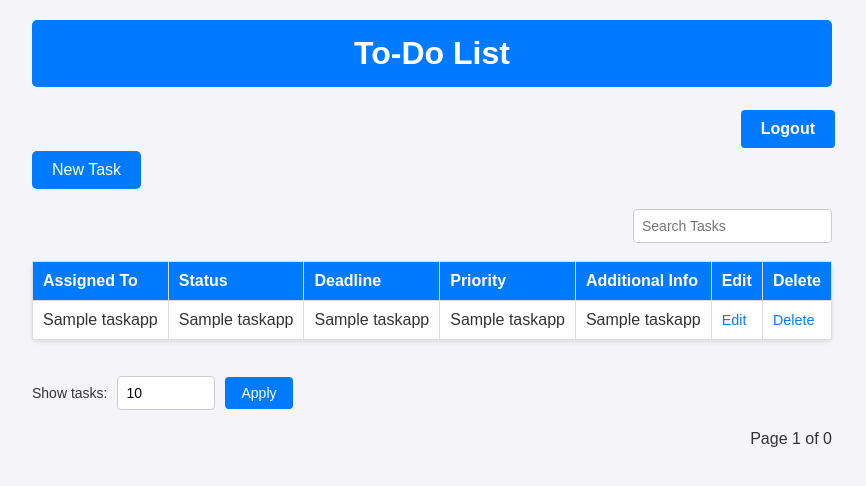
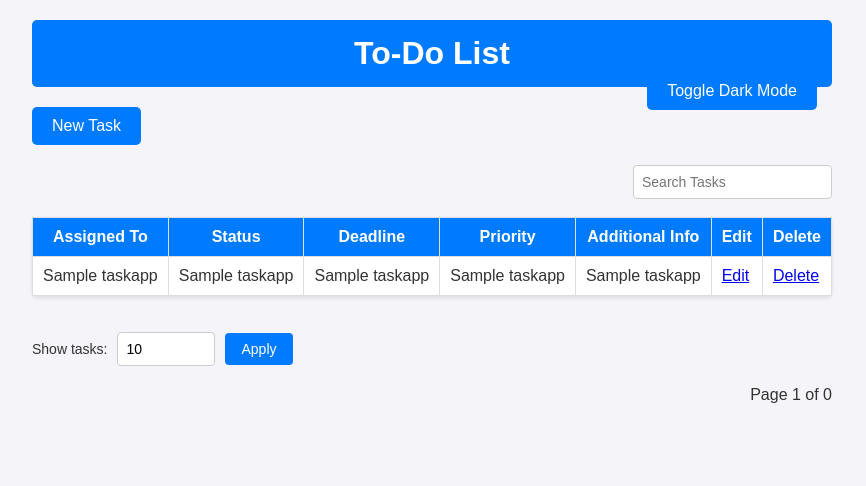
Before and after one commit to saimahankali/todoapp-flask, a Flask app: page / in a window 1280 px wide. Shown: the top 486 px of the page, without its empty margins (208-1074 px from the left). Run offline with Flask 2, Linux system fonts and the light colour scheme; the visitor is signed in with stand-in values (Sample User, id 1); a database or web service that is not in the repository returns one stand-in record (values such as "Sample title"); data that the repository does not hold is empty; some libraries are stand-ins or nearby versions.

Commit message:
Update index.html

```diff
--- a/templates/index.html
+++ b/templates/index.html
@@ -1,39 +1,3 @@
-<!-- <html>
-    <head>
-        <style>
-        .newTask{
-            align-content:left;
-            text-align-last: left;
-        }
-        </style>
-    </head>
-    <body>
-        <div class = 'newTask'>
-                 <a href="/addTask"><input type = 'submit' value="New Task"></a>
-        </div>
-        <center>
-        <table border="1" cellpadding="10" cellspacing="0">
-            <tr>
-                <th>Assigned To</th>
-                <th>Deadline</th>
-                <th>Additional Info</th>
-                <th>Edit</th>
-                <th>Delete</th>
-            </tr>
-            {% for task in tasks %}
-            <tr>
-                <td>{{ task[1] }}</td>
-                <td>{{ task[2] }}</td>
-                <td>{{ task[3] }}</td>
-                <td><a href = '{{url_for("editTask",id = task[0])}}'>Edit</a></td>
-                <td><a href="{{ url_for('deleteTask', id=task[0]) }}" onclick="return confirm('Are you sure you want to delete this task?');">Delete</a></td>
-            </tr>
-            {% endfor %}
-        </table>
-    </center>
-    </body>
-</html -->
-
 <!DOCTYPE html>
 <html lang="en">
 <head>
@@ -41,12 +5,31 @@
     <meta name="viewport" content="width=device-width, initial-scale=1.0">
     <title>To-Do List</title>
     <style>
+        :root {
+            --background-color-light: #f4f4f9;
+            --text-color-light: #333;
+            --background-color-dark: #121212;
+            --text-color-dark: #e4e4e4;
+            --primary-color-light: #007bff;
+            --primary-color-dark: #1e88e5;
+            --table-background-light: #fff;
+            --table-background-dark: #1c1c1c;
+            --table-border-light: #ddd;
+            --table-border-dark: #444;
+        }
+
         body {
             font-family: 'Arial', sans-serif;
-            background-color: #f4f4f9;
+            background-color: var(--background-color-light);
+            color: var(--text-color-light);
             margin: 0;
             padding: 0;
-            color: #333;
+            transition: background-color 0.3s, color 0.3s;
+        }
+
+        body.dark-mode {
+            background-color: var(--background-color-dark);
+            color: var(--text-color-dark);
         }
 
         .container {
@@ -56,12 +39,16 @@
         }
 
         header {
-            background: #007bff;
+            background: var(--primary-color-light);
             color: #fff;
             padding: 15px;
             text-align: center;
             border-radius: 5px;
             margin-bottom: 20px;
+        }
+
+        body.dark-mode header {
+            background: var(--primary-color-dark);
         }
 
         header h1 {
@@ -75,85 +62,82 @@
         }
 
         .newTask a {
-            background-color: #007bff;
+            background-color: var(--primary-color-light);
             color: #fff;
             padding: 10px 20px;
-            font-size: 1em;
             border-radius: 5px;
             text-decoration: none;
             display: inline-block;
         }
 
-        .newTask a:hover {
-            background-color: #0056b3;
+        body.dark-mode .newTask a {
+            background-color: var(--primary-color-dark);
         }
 
         table {
             width: 100%;
             border-collapse: collapse;
-            margin: 0 auto;
-            background-color: #fff;
+            background-color: var(--table-background-light);
             border-radius: 5px;
-            box-shadow: 0 2px 4px rgba(0,0,0,0.1);
+            box-shadow: 0 2px 4px rgba(0, 0, 0, 0.1);
+        }
+
+        body.dark-mode table {
+            background-color: var(--table-background-dark);
+            color: var(--text-color-dark);
         }
 
         table th, table td {
             padding: 10px;
-            border: 1px solid #ddd;
-            text-align: left;
+            border: 1px solid var(--table-border-light);
+        }
+
+        body.dark-mode table th, body.dark-mode table td {
+            border: 1px solid var(--table-border-dark);
         }
 
         table th {
-            background-color: #007bff;
+            background-color: var(--primary-color-light);
             color: #fff;
+        }
+
+        body.dark-mode table th {
+            background-color: var(--primary-color-dark);
         }
 
         table tr:nth-child(even) {
             background-color: #f9f9f9;
         }
 
-        table a {
-            color: #007bff;
-            text-decoration: none;
-            font-size: 0.9em;
+        body.dark-mode table tr:nth-child(even) {
+            background-color: #2a2a2a;
         }
 
-        table a:hover {
-            text-decoration: underline;
-        }
-        .logout-container {
-            display: flex;
-            justify-content: flex-end;
-            width: 100%;
-            padding: 3px;
-        }
-        .logout-container a {
+        .dark-mode-toggle {
+            float: right;
+            padding: 10px 20px;
+            background-color: var(--primary-color-light);
             color: #fff;
-            background-color: #007bff;
-            padding:10px 20px;
-            text-decoration: none;
-            border-radius: 4px;
-            font-weight: bold;
-        }
-        .logout-container a:hover {
-            /* background-color: #45a049; */
-            background-color: #333;
+            border-radius: 5px;
+            cursor: pointer;
         }
 
+        body.dark-mode .dark-mode-toggle {
+            background-color: var(--primary-color-dark);
+        }
     </style>
 </head>
 <body>
     <div class="container">
         <header>
             <h1>To-Do List</h1>
+            <div class="dark-mode-toggle" onclick="toggleDarkMode()">Toggle Dark Mode</div>
         </header>
-        <div class="logout-container" style="margin-top: 20px; text-align: right;">
-        <a href="/logout">Logout</a>
-    </div>
 
         <div class="newTask">
             <a href="/addTask">New Task</a>
         </div>
+
         <div style="margin-top: 20px; text-align: right;">
             <form action="/" method="get" style="display: inline;">
                 <input type="text" placeholder="Search Tasks" name="search" value="{{ request.args.get('search', '') }}" style="padding: 8px; font-size: 14px; border: 1px solid #ccc; border-radius: 4px; width: auto;">
@@ -188,6 +172,7 @@
             </tbody>
         </table>
         <br><br>
+
         <form action="/" method="get" style="display: flex; align-items: center; gap: 10px;">
             <label for="limit" style="font-size: 14px; color: #333;">Show tasks:</label>
             <input type="number" name="limit" id="limit" value="10" min="1"
@@ -204,5 +189,23 @@
                 <a href="?limit={{ request.args.get('limit', 10) }}&page={{ page + 1 }}" style="padding: 10px 20px; background-color: #007bff; color: #fff; border-radius: 4px; text-decoration: none;">Next</a>
             {% endif %}
         </div>
+    </div>
+
+    <script>
+        function toggleDarkMode() {
+            document.body.classList.toggle('dark-mode');
+            // Save the mode to localStorage to preserve between page reloads
+            const isDarkMode = document.body.classList.contains('dark-mode');
+            localStorage.setItem('darkMode', isDarkMode);
+        }
+
+        // On page load, check if dark mode was enabled previously
+        window.onload = function() {
+            const darkMode = localStorage.getItem('darkMode') === 'true';
+            if (darkMode) {
+                document.body.classList.add('dark-mode');
+            }
+        }
+    </script>
 </body>
 </html>
```
